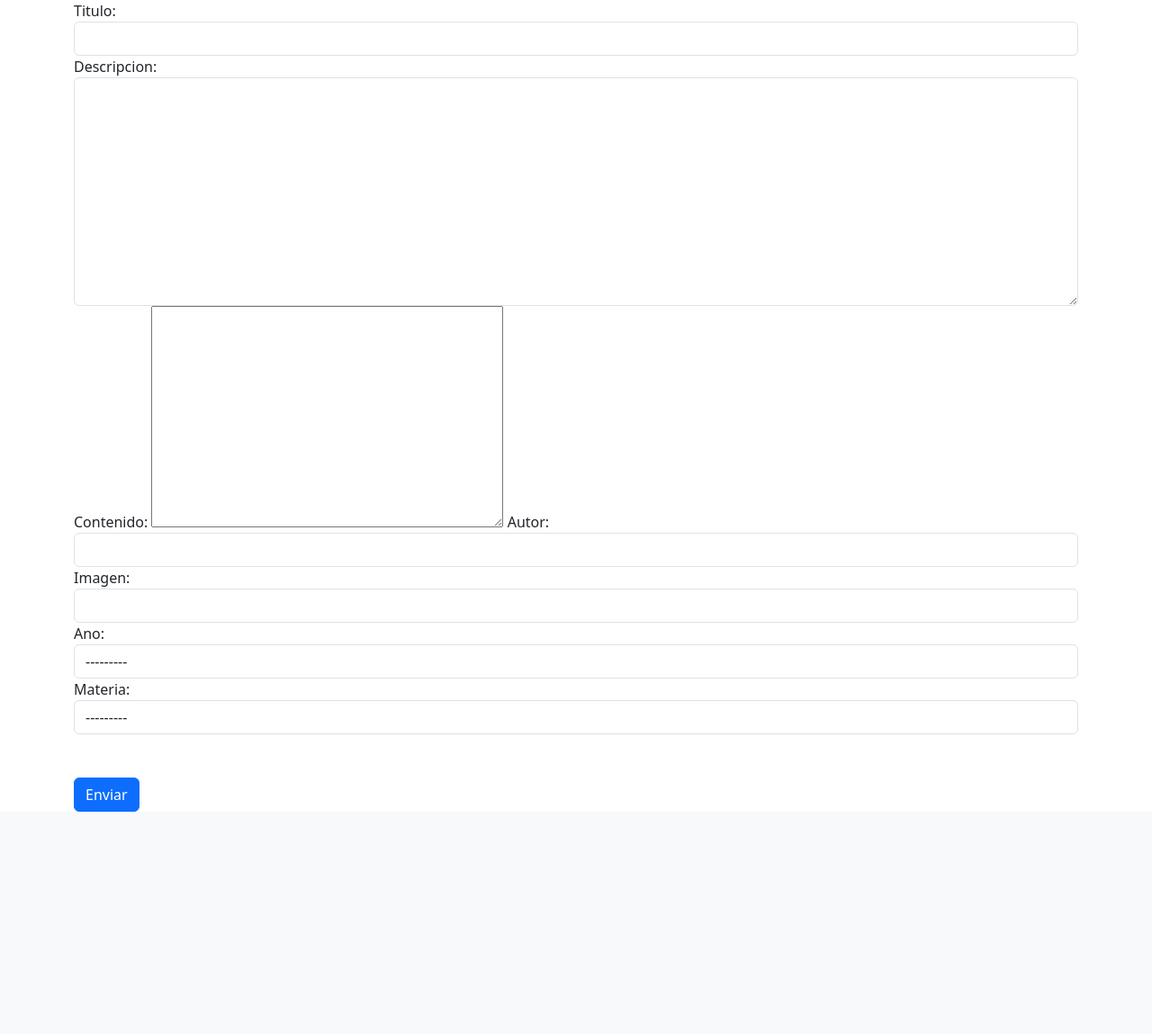
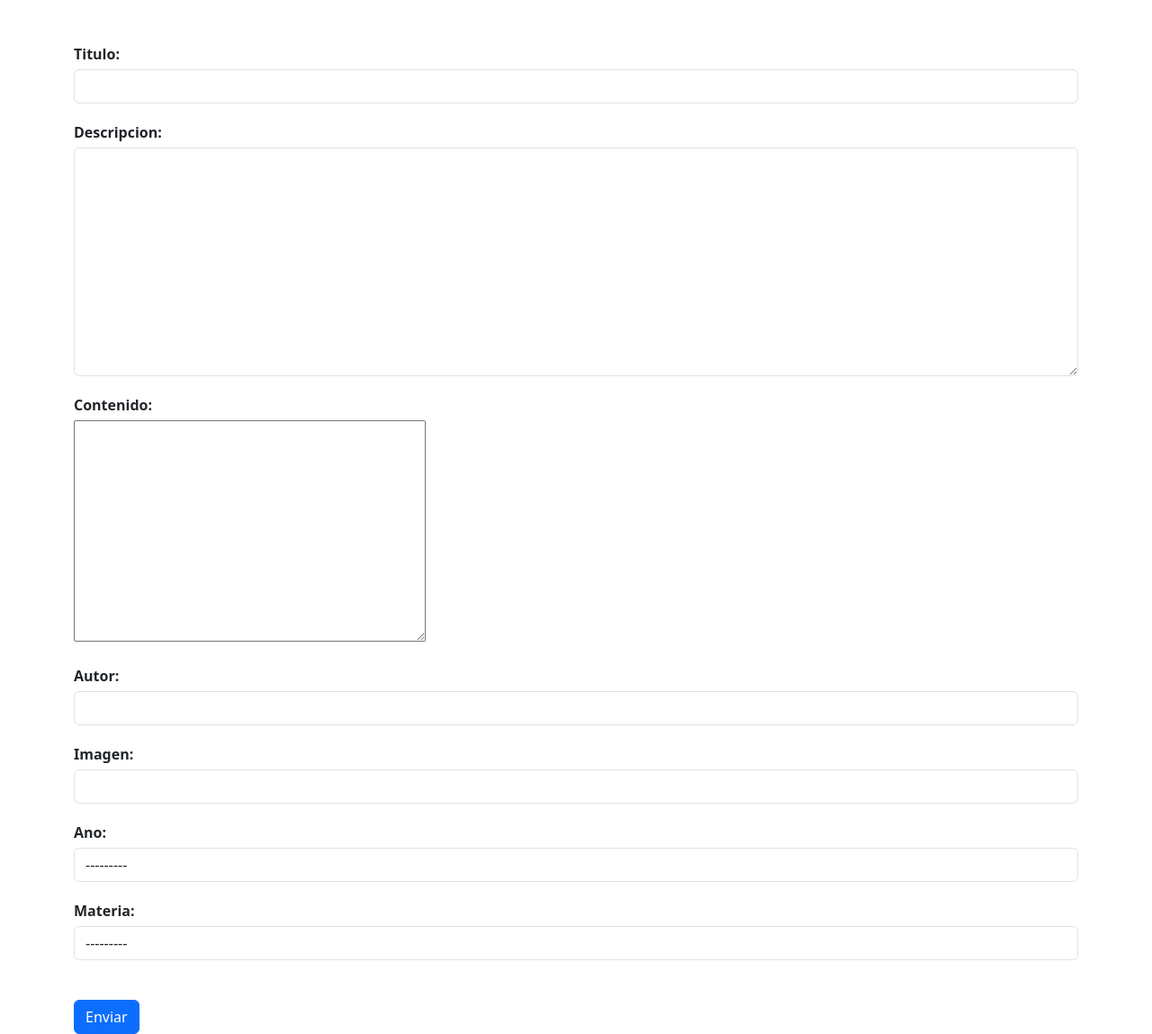
Before and after one commit to Milo-IZ/Proyecto_POO_2024, a Django app: page /form_post/ in a window 1280 px wide. Shown: the part 56-1205 px from the top of the page at 90% size. Before the commit the page ends 958 px from the top, so only its background shows below. Run offline with Django 5.2, Linux system fonts and the light colour scheme; some libraries are stand-ins or nearby versions.

Commit message:
Primer actualizacion CKEDITOR

```diff
--- a/gestor_contenido/settings.py
+++ b/gestor_contenido/settings.py
@@ -39,7 +39,7 @@ INSTALLED_APPS = [
     'django.contrib.messages',
     'django.contrib.staticfiles',
     'investigaciones',
-    'ckeditor'
+    'ckeditor',
 ]
 
 MIDDLEWARE = [
--- a/investigaciones/forms.py
+++ b/investigaciones/forms.py
@@ -19,12 +19,19 @@ class ContenidoForm(forms.ModelForm):
             'materia': forms.Select(attrs={'class': 'form-control'}),
         }
 
-class CommentForm(ModelForm):
+class CommentForm(forms.ModelForm):
     class Meta:
         model = Comment
         fields = ['content']
         widgets = {
-            'content': forms.Textarea(attrs={'class': 'form-control'}),
+            'content': forms.Textarea(attrs={
+                'class': 'form-control',
+                'rows': 4,  # Ajusta la altura del textarea
+                'cols': 40, # Ajusta el ancho del textarea
+            }),
+        }
+        labels = {
+            'content': 'Comentario',
         }
 
 class DenunciaForm(ModelForm):
--- a/investigaciones/views.py
+++ b/investigaciones/views.py
@@ -14,7 +14,8 @@ from django.contrib import messages
 from investigaciones.models import Contenido,Voto
 from django.contrib.auth import logout
 from django.contrib import messages
-
+from .models import Comment
+from django.shortcuts import get_object_or_404
 
 
 
@@ -77,12 +78,31 @@ def denunciar(request):
         form = DenunciaForm()
         return render(request, 'modal_denuncia.html', {'form': form})
 
+def post(request, id):
+    contenido = get_object_or_404(Contenido, id=id)
+    comments = Comment.objects.filter(contenido=contenido)
 
-def post(request, id):
-    contenido = Contenido.objects.get(id=id)
+    if request.method == 'POST':
+        comment_form = CommentForm(request.POST)
+        if 'comment' in request.POST and comment_form.is_valid():
+            new_comment = comment_form.save(commit=False)
+            new_comment.contenido = contenido
+            new_comment.user = request.user
+            new_comment.save()
+            return redirect('post', id=contenido.id)  # Redirigir para evitar reenvío del formulario
+    else:
+        comment_form = CommentForm()
+
     denuncia_form = DenunciaForm(initial={'user': request.user})
-    voto_form = VotoForm(initial={'user': request.user})  # Add this line
-    return render(request, "post.html", {'contenido': contenido, 'denuncia_form': denuncia_form, 'voto_form': voto_form})  # Add voto_form to the template context
+    voto_form = VotoForm(initial={'user': request.user})
+
+    return render(request, "post.html", {
+        'contenido': contenido,
+        'comments': comments,
+        'comment_form': comment_form,
+        'denuncia_form': denuncia_form,
+        'voto_form': voto_form
+    })
 
 def profile(request):
     return render(request, 'profile.html', {'username': request.user.username})
--- a/templates/form.html
+++ b/templates/form.html
@@ -1,18 +1,80 @@
-{% extends "index.html" %}
+<!DOCTYPE html>
+{% load static %}
+<html lang="en">
+<head>
+    <meta charset="UTF-8">
+    <meta name="viewport" content="width=device-width, initial-scale=1.0">
+    <title>Foro de Investigación</title>
+    <link rel="stylesheet" href="{% static 'css/bootstrap.css'%}">
+    <style>
+        /* Estilo para asegurar que las etiquetas y campos estén alineados correctamente */
+        .form-group {
+            margin-bottom: 20px;
+        }
 
-{% block content %}
-<form method="POST" enctype="multipart/form-data">
-    {% csrf_token %}
-    <div class="container">
-        {% for field in form %}
-        {{field.label_tag}}
-        {{field}}
-        {% endfor %}
-    <div>
-        <br></br>
-        <button type="submit" class="btn btn-primary">Enviar</button>
-        </div>
+        .form-group label {
+            display: block;
+            margin-bottom: 5px;
+            font-weight: bold;
+        }
+
+        .cke {
+            margin-top: 10px; /* Ajuste para dar espacio entre la etiqueta y el editor */
+        }
+
+        /* Evitar que el CKEditor sobresalga de su contenedor */
+        .form-control {
+            width: 100%;
+            box-sizing: border-box;
+        }
+
+        /* Asegurar que el contenedor del CKEditor no cause problemas de alineación */
+        .ck-editor__editable_inline {
+            min-height: 200px;
+        }
+    </style>
+</head>
+<body>
+    <!-- Navbar -->
+    {% include "navbar.html" %}
+
+    <!-- Contenido principal -->
+    <div class="container mt-5">
+        <form method="POST" enctype="multipart/form-data">
+            {% csrf_token %}
+            <!-- Incluir archivos de medios (CSS/JS) necesarios para CKEditor -->
+            {{ form.media }}
+
+            {% for field in form %}
+                <div class="form-group">
+                    <!-- Etiqueta del campo -->
+                    {{ field.label_tag }}
+
+                    <!-- Campo del formulario -->
+                    {{ field }}
+
+                    <!-- Mostrar errores asociados con el campo -->
+                    {% if field.errors %}
+                        <div class="alert alert-danger">
+                            {{ field.errors }}
+                        </div>
+                    {% endif %}
+                </div>
+            {% endfor %}
+
+            <br>
+            <button type="submit" class="btn btn-primary">Enviar</button>
+        </form>
     </div>
-</form>
 
-{%endblock%}
+    <!-- Scripts de Bootstrap y jQuery -->
+    <script src="{% static 'js/bootstrap.js'%}"></script>
+    <script src="{% static 'js/bootstrap.bundle.js'%}"></script>
+    <script src="https://code.jquery.com/jquery-3.7.0.js"></script>
+    <script src="https://cdn.jsdelivr.net/npm/@popperjs/core@2.9.2/dist/umd/popper.min.js"></script>
+
+    <!-- Bloque para scripts adicionales -->
+    {% block scripts %}
+    {% endblock %}
+</body>
+</html>
```
